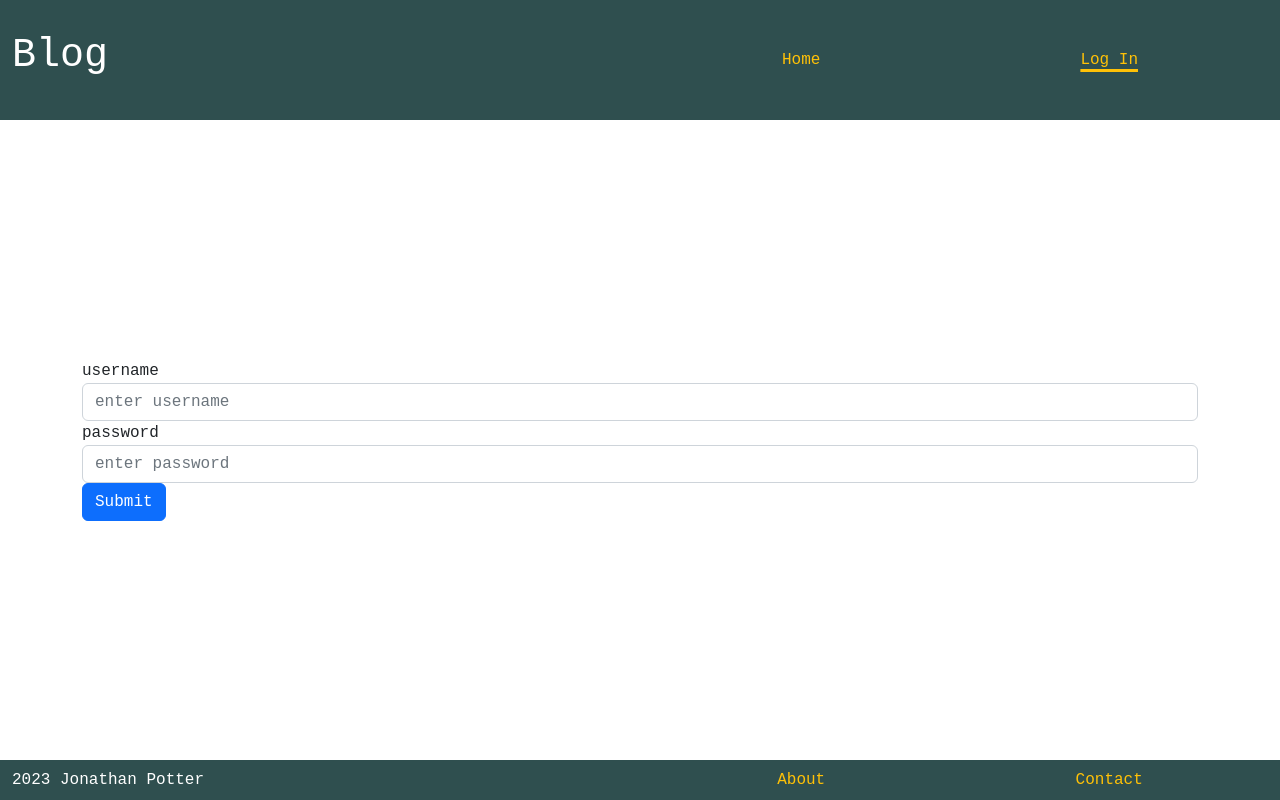
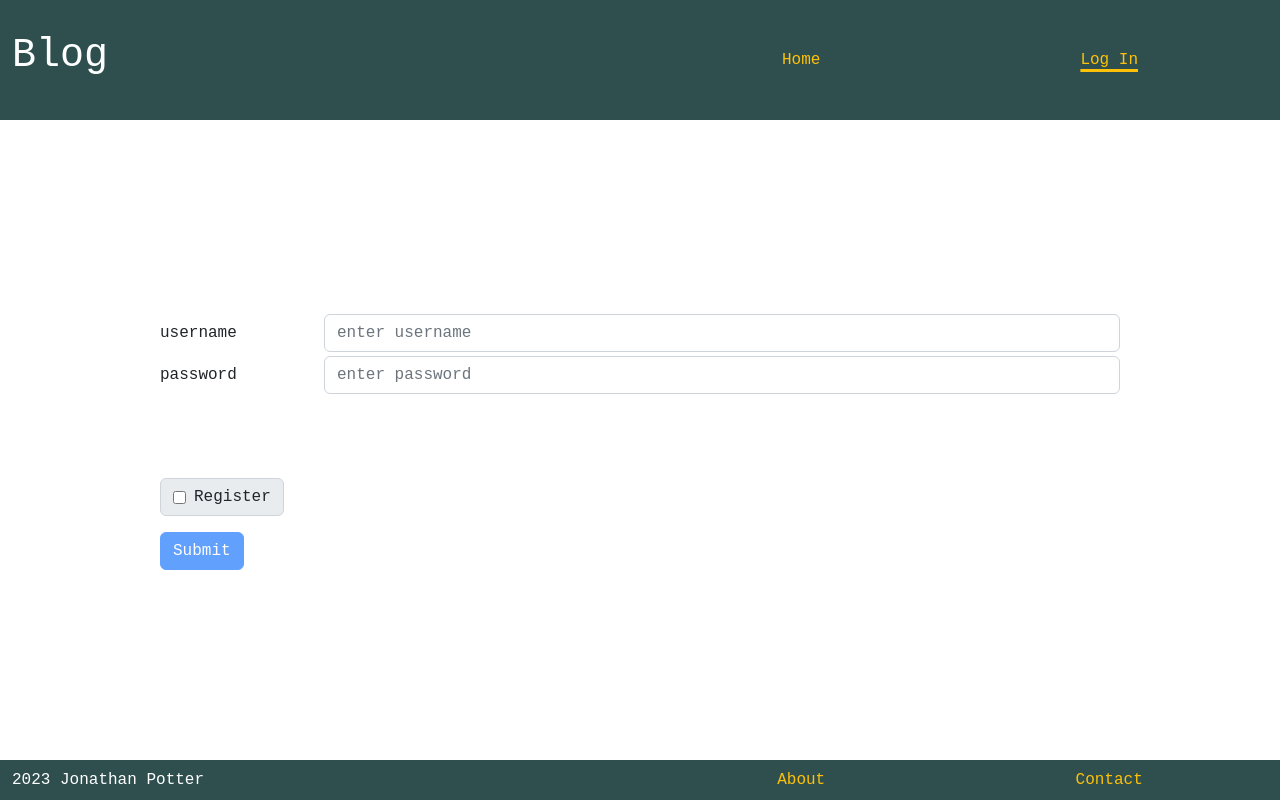
Before and after one commit to JonathanDPotter/blog-front-2, a React (Create React App) app: page /login in a window 1280 px wide. Built offline with nearby package versions, Linux system fonts and the light colour scheme.

Commit message:
Added registration functionality to Login page

```diff
--- a/src/api/index.ts
+++ b/src/api/index.ts
@@ -22,6 +22,15 @@ const validate = async (token: string) => {
     return error;
   }
 };
+
+const register = async (user: UserInput) => {
+  try {
+    const response = await instance.post("/api/user/register", user);
+    return response;
+  } catch (error: any) {
+    errorHandler(error);
+  }
+}
 
 const login = async (user: UserInput) => {
   try {
@@ -52,6 +61,15 @@ const getPost = async (_id: string) => {
   }
 };
 
-const api = { validate, login, makePost, getPost };
+const getAuthorPosts = async (_id:string) => {
+  try {
+    const response = await instance.get(`api/post/${_id}`);
+    return response;
+  } catch (error: any) {
+    errorHandler(error);
+  }
+}
+
+const api = { validate, register, login, makePost, getPost, getAuthorPosts };
 
 export default api;
--- a/src/pages/AuthorPosts.tsx
+++ b/src/pages/AuthorPosts.tsx
@@ -1,9 +1,50 @@
-import React from 'react'
+import React, { useEffect, useState } from "react";
+import { useAppSelector } from "../store/hooks";
+import { useParams } from "react-router";
+import { PostDocument } from "../interfaces/post.interface";
+import api from "../api";
+import { useGetAllPostsQuery } from "../store/postApiSlice";
+import Post from "../components/Post";
 
 const AuthorPosts = () => {
+  const { user } = useAppSelector((store) => store.auth);
+  const { id } = useParams();
+
+  const [authorPosts, setAuthorPosts] = useState<PostDocument[] | null>(null);
+
+  const { data, error, isLoading } = useGetAllPostsQuery("");
+
+  useEffect(() => {
+    data &&
+      setAuthorPosts(
+        data.filter(
+          (doc: PostDocument) => doc.published === true && doc.userId === id
+        )
+      );
+  }, [data]);
+
   return (
-    <div>AuthorPosts</div>
-  )
-}
+    <div>
+      {" "}
+      <div>
+        {user && <h2>{user.username}</h2>}
+        {isLoading ? (
+          <p>Loading...</p>
+        ) : (
+          authorPosts?.map((post) => {
+            const { _id, title, body, createdAt, updatedAt, author, userId } =
+              post;
+            return (
+              <Post
+                {...{ _id, title, body, createdAt, updatedAt, author, userId }}
+                key={_id}
+              />
+            );
+          })
+        )}
+      </div>
+    </div>
+  );
+};
 
-export default AuthorPosts
+export default AuthorPosts;
--- a/src/pages/Login.tsx
+++ b/src/pages/Login.tsx
@@ -8,12 +8,19 @@ const Login = () => {
   const initialState = { username: "", password: "" };
   const [formState, setFormState] = useState(initialState);
   const { username, password } = formState;
+  const [register, setRegister] = useState(false);
+  const [repeatPassword, setRepeatPassword] = useState("");
 
   const dispatch = useAppDispatch();
   const navigate = useNavigate();
 
   const handleSubmit = async (event: FormEvent) => {
     event.preventDefault();
+    if (register) {
+      const response = await api.register(formState);
+      if (!response) return null
+    }
+
     const response = await api.login(formState);
     const { token, user } = response?.data;
     dispatch(setToken(token));
@@ -29,9 +36,12 @@ const Login = () => {
 
   return (
     <div className="d-flex h-100 align-items-center">
-      <form onSubmit={handleSubmit} className="container">
-        <div className="form-group">
-          <label htmlFor="username">username</label>
+      <form onSubmit={handleSubmit} className="w-75 mx-auto">
+        <div className="form-group row my-1">
+          <label htmlFor="username" className="col-sm-2 col-form-label">
+            username
+          </label>
+          <div className="col-sm-10">
             <input
               className="form-control"
               type="text"
@@ -43,11 +53,16 @@ const Login = () => {
               onChange={handleChange}
             />
           </div>
-        <div className="formgroup">
-          <label htmlFor="password">password</label>
+        </div>
+
+        <div className="form-group row my-1">
+          <label htmlFor="password" className="col-sm-2 col-form-label">
+            password
+          </label>
+          <div className="col-sm-10">
             <input
               className="form-control"
-            type="password"
+              type={register ? "new-password" : "password"}
               name="password"
               id="password"
               title="Your password"
@@ -56,7 +71,57 @@ const Login = () => {
               onChange={handleChange}
             />
           </div>
-        <button type="submit" className="btn btn-primary">
+        </div>
+
+        {register ? (
+          <div className="form-group row my-1">
+            <label htmlFor="repeatPassword" className="col-sm-2 col-form-label">
+              repeat password
+            </label>
+            <div className="col-sm-10 vh-10">
+              <input
+                className="form-control"
+                type={register ? "new-password" : "password"}
+                name="repeatPassword"
+                id="repeatPassword"
+                title="repeat password"
+                placeholder="repeat password"
+                value={repeatPassword}
+                onChange={(event) =>
+                  setRepeatPassword(event.currentTarget.value)
+                }
+              />
+            </div>
+          </div>
+        ) : (
+          <div className="col vh-10"></div>
+        )}
+        <div className="input-group mb-3">
+          <div className="input-group-prepend">
+            <div className="input-group-text">
+              <input
+                type="checkbox"
+                name="checkbox"
+                id="checkbox"
+                onChange={() => setRegister(!register)}
+                value={register ? "on" : "off"}
+                aria-label="Checkbox to toggle registration or login."
+              />
+              <label htmlFor="checkbox" className="ms-2">
+                Register
+              </label>
+            </div>
+          </div>
+        </div>
+        <button
+          type="submit"
+          className="btn btn-primary"
+          disabled={
+            register
+              ? !(password === repeatPassword && !!username)
+              : !(!!username && !!password)
+          }
+        >
           Submit
         </button>
       </form>
```
Lines whose indentation alone changed are shown as unchanged.
